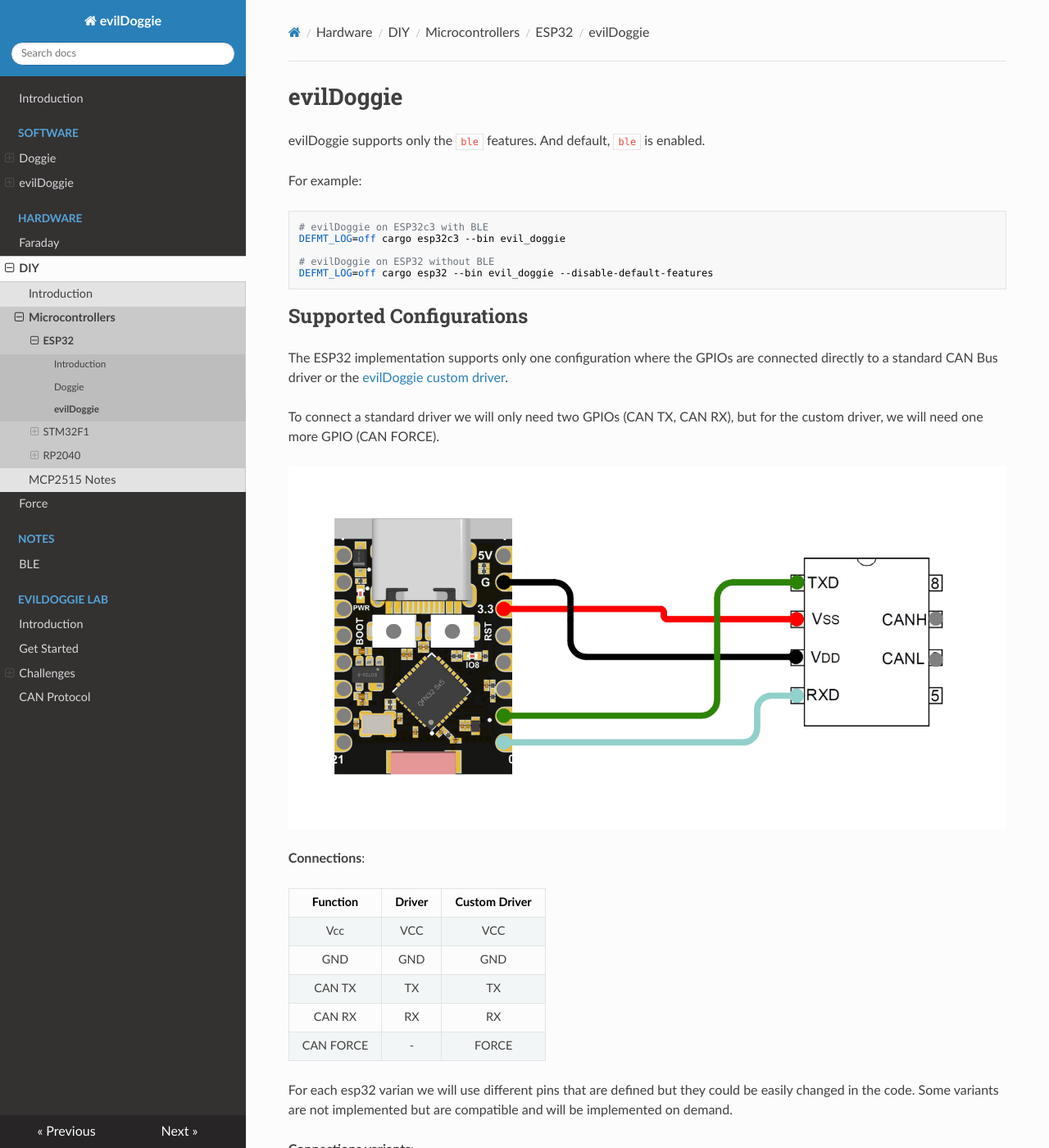
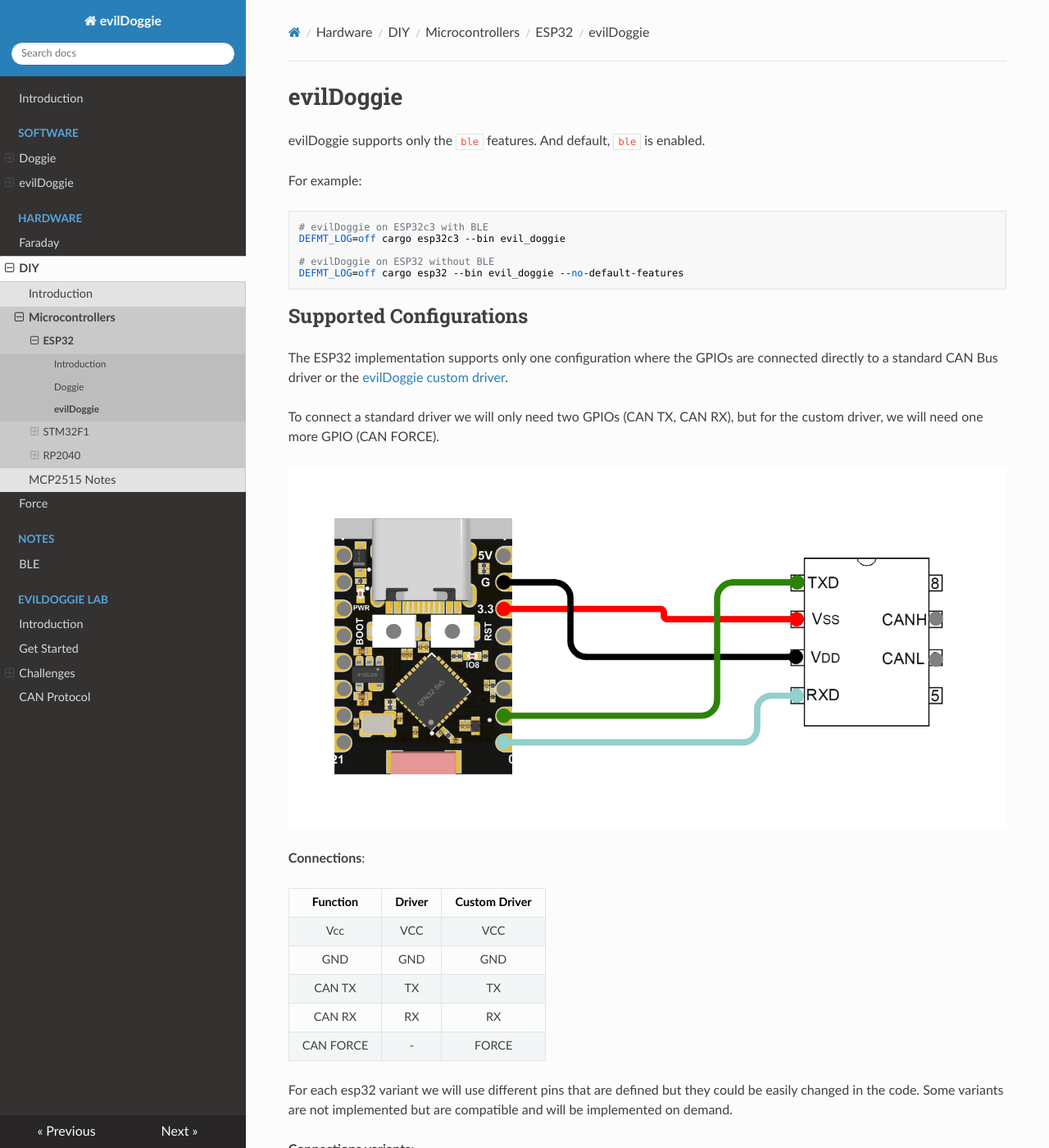
Before and after one commit to infobyte/doggie, an MkDocs documentation site: the page built from docs/hardware/diy/esp32/evil_doggie.md, in a window 1280 px wide and 1400 px high. Shown: the whole window at 82% size. Built offline with MkDocs 1.6.1, drawn with Linux system fonts in a browser that asks for light colours; nearby versions of some CDN libraries.

````diff
--- a/docs/hardware/diy/esp32/evil_doggie.md
+++ b/docs/hardware/diy/esp32/evil_doggie.md
@@ -8,7 +8,7 @@ For example:
 DEFMT_LOG=off cargo esp32c3 --bin evil_doggie
 
 # evilDoggie on ESP32 without BLE
-DEFMT_LOG=off cargo esp32 --bin evil_doggie --disable-default-features
+DEFMT_LOG=off cargo esp32 --bin evil_doggie --no-default-features
 ```
 
 ## **Supported Configurations**
@@ -31,7 +31,7 @@ __Connections__:
 | CAN FORCE |    -       |     FORCE     |
 
 
-For each esp32 varian we will use different pins that are defined but they could be easily changed in the code. Some variants are not implemented but are compatible and will be implemented on demand.
+For each esp32 variant we will use different pins that are defined but they could be easily changed in the code. Some variants are not implemented but are compatible and will be implemented on demand.
 
 __Connections variants__:
 
````
Also changed, not shown: docs/hardware/diy/esp32/doggie.md (+1 -1 lines), docs/hardware/diy/esp32/intro.md (+1 -1 lines).
